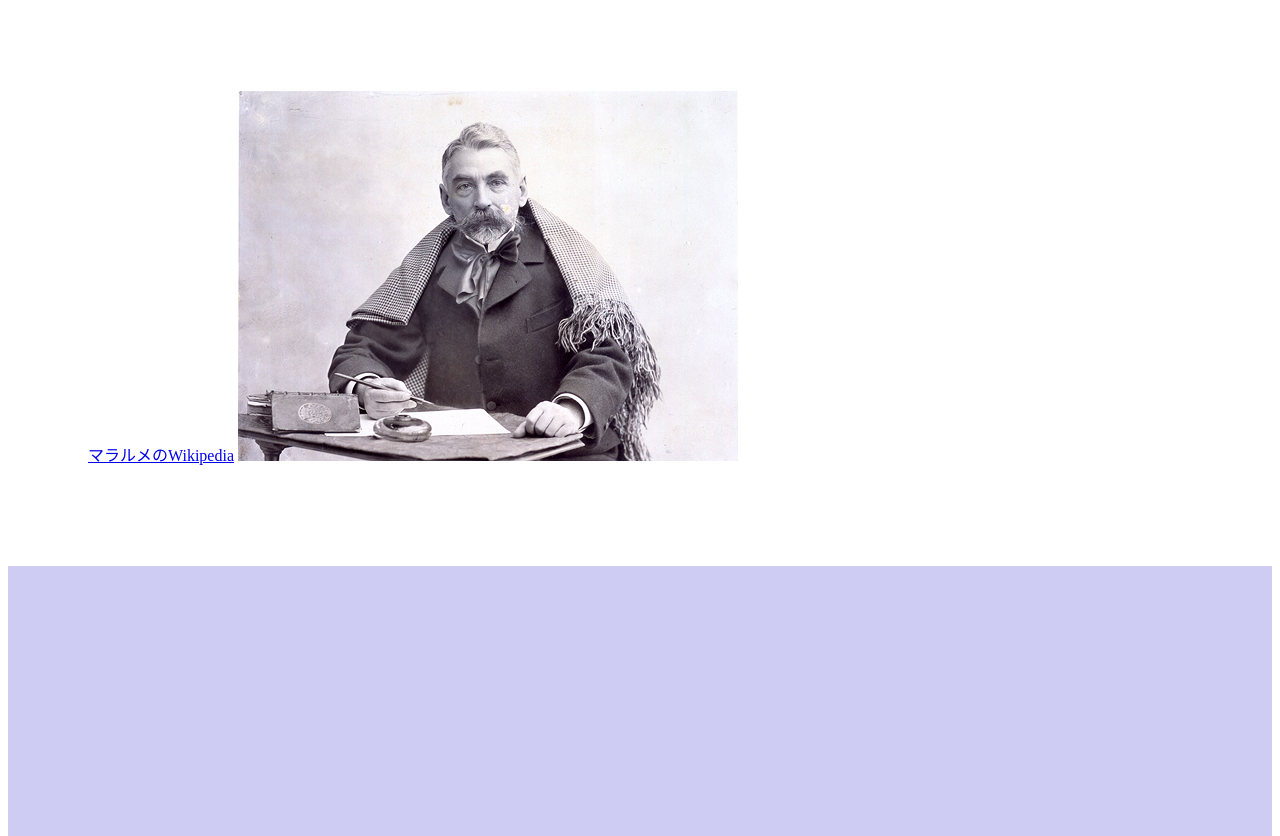
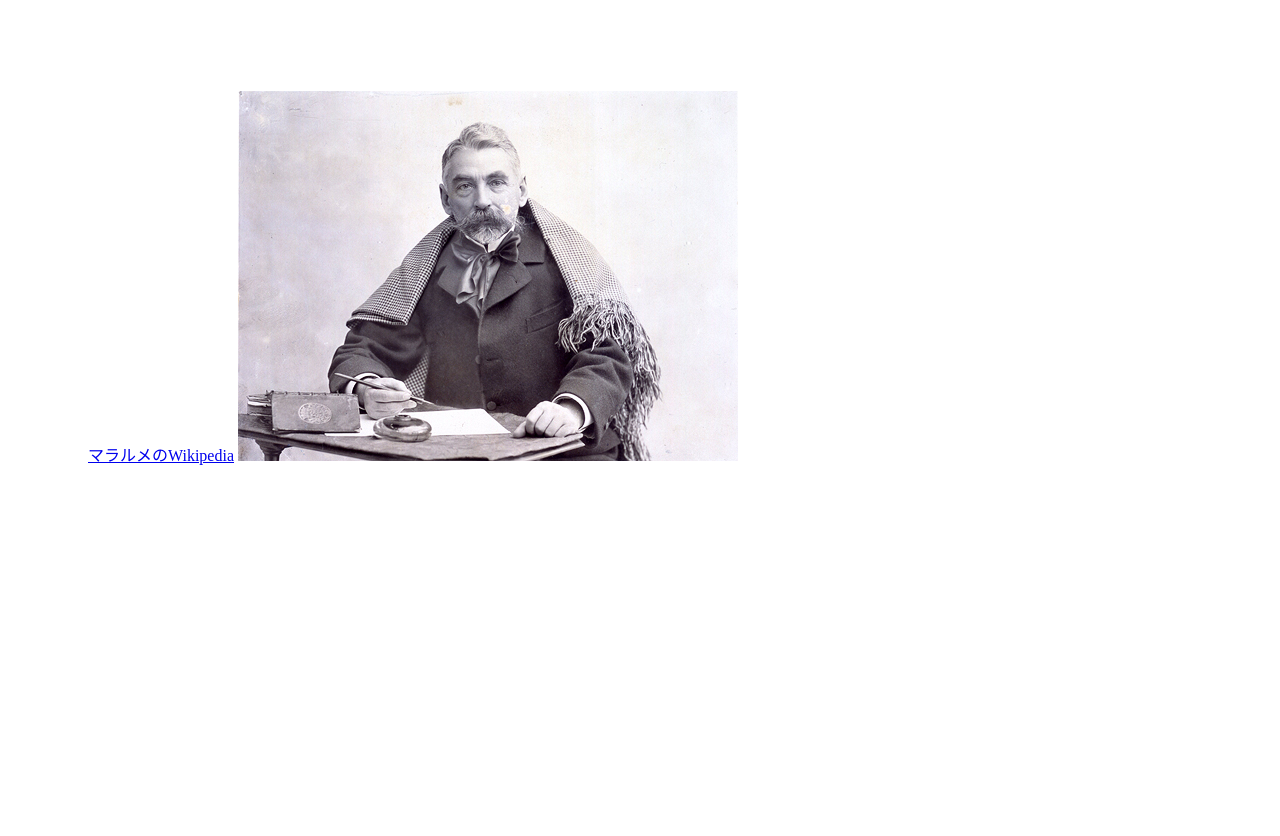
Before and after one commit to ShinYamam0t0/ShinYamam0t0.github.io, a plain HTML site: page index.html in a window 1280 px wide. Shown: the part 1245-2081 px from the top of the page. After the commit the page ends 1811 px from the top, so only its background shows below. Drawn offline with Linux system fonts and the light colour scheme.

Commit message:
Update stylesheet.css

```diff
--- a/stylesheet.css
+++ b/stylesheet.css
@@ -39,8 +39,3 @@ li {
 .copy-container span {
   color: #ff4a4a;
 }
-
-.footer {
-  background-color: #ceccf3;
-  height: 270px;
-}
```
